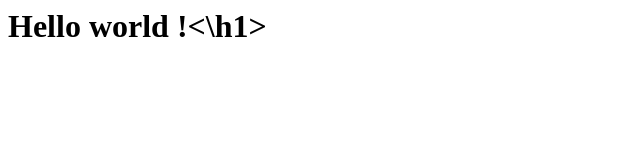
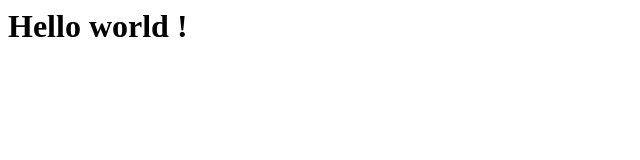
Before and after one commit to adityagarga/github-pages-helloworld, a plain HTML site: page index.html in a window 1280 px wide. Shown: the whole page, without its empty margins (0-640 px from the left). Drawn offline with Linux system fonts and the light colour scheme.

Commit message:
Update index.html

```diff
--- a/index.html
+++ b/index.html
@@ -1 +1 @@
-<h1>Hello world !<\h1>
+<h1>Hello world !</h1>
```
